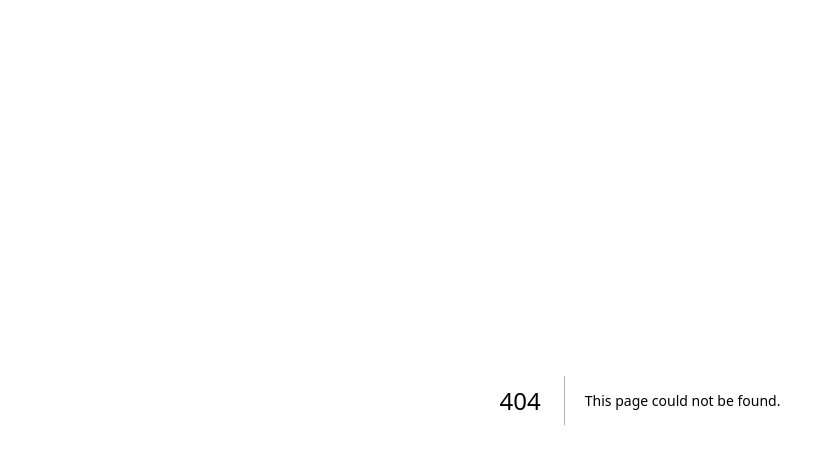
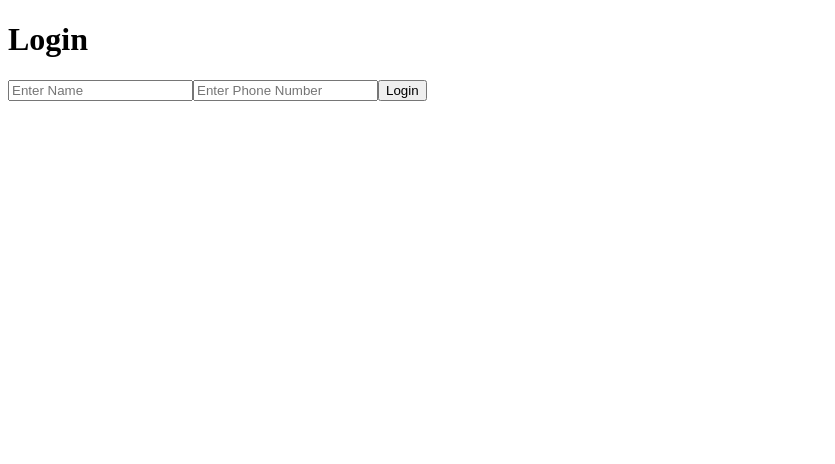
Before and after one commit to NagaPurnaSai/saijuiceshop, a Next.js app: page /login in a window 1280 px wide. Before the commit this address had no page. Shown: the top 464 px of the page, without its empty margins (0-835 px from the left). Built offline with nearby package versions, Linux system fonts and the light colour scheme.

Commit message:
Create login.js

```diff
--- /dev/null
+++ b/pages/login.js
@@ -0,0 +1,55 @@
+import { useState } from 'react';
+import { useRouter } from 'next/router';
+import { supabase } from '../lib/supabase';
+
+export default function Login() {
+  const [name, setName] = useState('');
+  const [phone, setPhone] = useState('');
+  const router = useRouter();
+
+  async function handleLogin() {
+    if (!name || !phone) {
+      alert('Please enter both name and phone number');
+      return;
+    }
+
+    // Check if user exists
+    let { data: existingUser, error } = await supabase
+      .from('users')
+      .select('*')
+      .eq('phone', phone)
+      .single();
+
+    if (error && error.code !== 'PGRST116') {
+      alert('Error checking user');
+      return;
+    }
+
+    if (!existingUser) {
+      // If user doesn't exist, insert them
+      let { error: insertError } = await supabase
+        .from('users')
+        .insert([{ name, phone }]);
+
+      if (insertError) {
+        alert('Error saving user');
+        return;
+      }
+    }
+
+    // Save session in localStorage
+    localStorage.setItem('user', JSON.stringify({ name, phone }));
+
+    // Redirect to home page
+    router.push('/');
+  }
+
+  return (
+    <div>
+      <h1>Login</h1>
+      <input type="text" placeholder="Enter Name" value={name} onChange={(e) => setName(e.target.value)} />
+      <input type="text" placeholder="Enter Phone Number" value={phone} onChange={(e) => setPhone(e.target.value)} />
+      <button onClick={handleLogin}>Login</button>
+    </div>
+  );
+}
```
